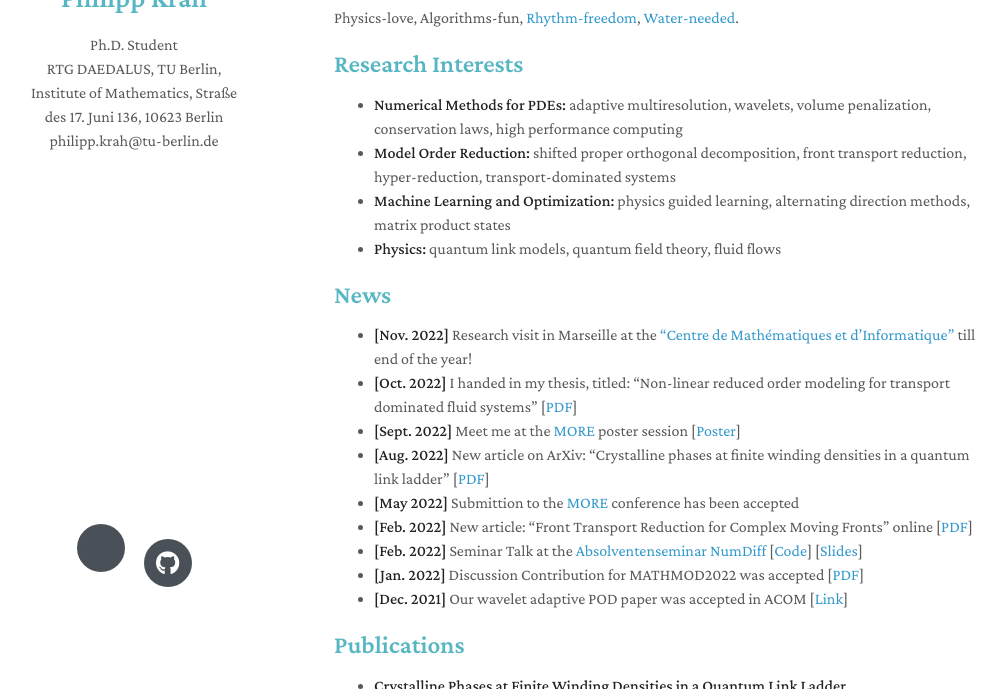
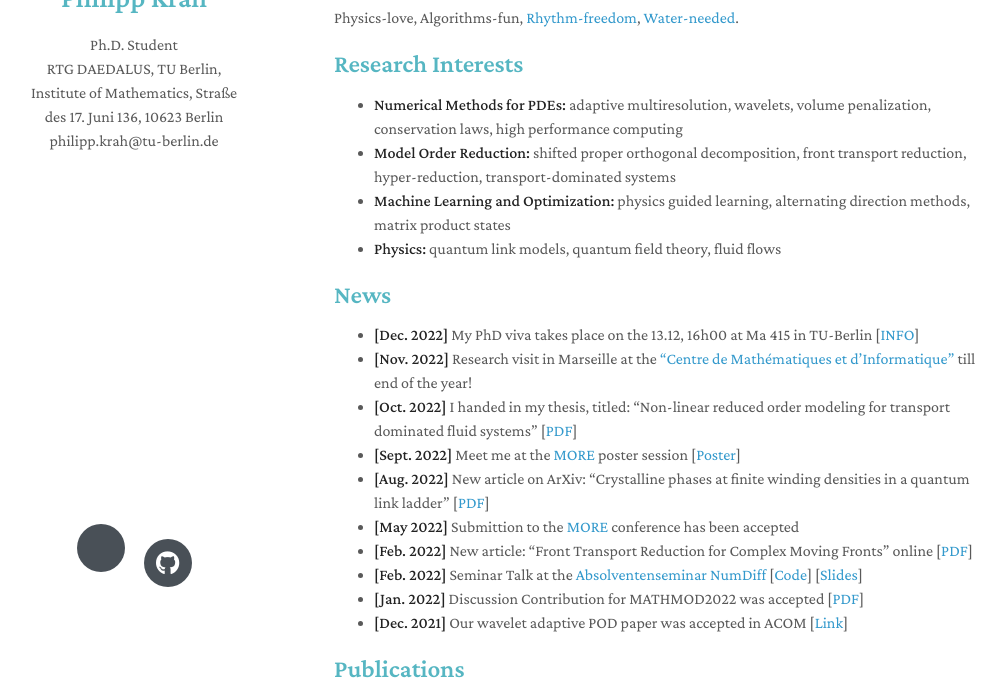
Before and after one commit to Philipp137/Philipp137.github.io, a Jekyll site: the page built from index.markdown, in a window 1280 px wide and 900 px high, cut to the strip 211-900 px from the top of the window. Shown: the whole strip, without its empty margins (136-1142 px from the left). Built offline with Jekyll 4.4.1, drawn with Linux system fonts in a browser that asks for light colours; nearby versions of some CDN libraries; a style sheet for code colours, icons or effects is not loaded.

Commit message:
PhD viva

```diff
--- a/index.markdown
+++ b/index.markdown
@@ -18,6 +18,7 @@ Physics-love, Algorithms-fun, [Rhythm-freedom](https://soundcloud.com/massesandb
 
 ## News
 
+- **[Dec. 2022]** My PhD viva takes place on the 13.12, 16h00 at Ma 415 in TU-Berlin [[INFO](https://Philipp137.github.io/assets/other/invite_PhD_Krah.pdf)]
 - **[Nov. 2022]** Research visit in Marseille at the ["Centre de Mathématiques et d'Informatique"](http://www.i2m.univ-amu.fr/en/home/) till end of the year!
 - **[Oct. 2022]** I handed in my thesis, titled: "Non-linear reduced order modeling for transport dominated fluid systems" [[PDF](https://tubcloud.tu-berlin.de/s/zbb4tSxYedQbXrw)]
 - **[Sept. 2022]** Meet me at the [MORE](https://more.sciencesconf.org) poster session [[Poster](https://Philipp137.github.io/assets/poster/Poster_KoellermeierKrahKusch.pdf)]
```
Also changed, not shown: 1 other file.
